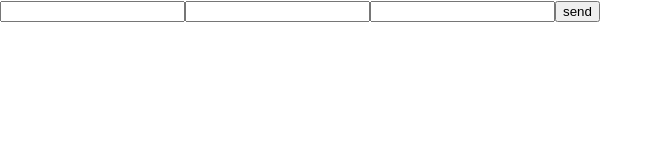
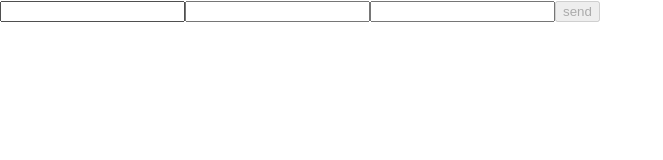
Before and after one commit to artt1c/react_demos, a React (Create React App) app: page / in a window 1280 px wide. Shown: the top 160 px of the page, without its empty margins (0-663 px from the left). Built offline with nearby package versions, Linux system fonts and the light colour scheme.

Commit message:
forms hooks base validation

```diff
--- a/src/components/FormComponent.tsx
+++ b/src/components/FormComponent.tsx
@@ -9,7 +9,13 @@ interface IFormProps {
 
 const FormComponent = () => {
 
-  const {handleSubmit, register} = useForm<IFormProps>();
+  const {
+    handleSubmit,
+    register,
+    formState: { errors, isValid },
+  } = useForm<IFormProps>({
+    mode: 'all'
+  });
 
   const customHandler = (formDataProps:IFormProps) => {
     console.log(formDataProps);
@@ -18,10 +24,34 @@ const FormComponent = () => {
   return (
     <div>
       <form onSubmit={handleSubmit(customHandler)}>
-        <input type="text" {...register('username')}/>
-        <input type="text" {...register('password')}/>
-        <input type="number" {...register('age')}/>
-        <button>send</button>
+        <label>
+          <input type="text" {...register('username', {
+            required: true,
+            pattern: {
+              value: /\w+/,
+              message: 'wrong name'
+            }
+          })}/>
+          {errors.username && <div>{errors.username.message}</div>}
+        </label>
+        <label>
+          <input type="text" {...register('password', {
+            required: true,
+            minLength: {value:3, message: 'pass to short'},
+            maxLength: {value:6, message: 'pass to long'},
+          })}/>
+          {errors.password && <div>{errors.password.message}</div>}
+        </label>
+        <label>
+          <input type={'number'} {...register('age', {
+            required:true,
+            valueAsNumber: true,
+            min: { value:1, message:'age to small'},
+            max: { value:117, message:'age to big'}
+          })}/>
+          {errors.age && <div>{errors.age.message}</div>}
+        </label>
+        <button disabled={!isValid}>send</button>
       </form>
     </div>
   );
```
